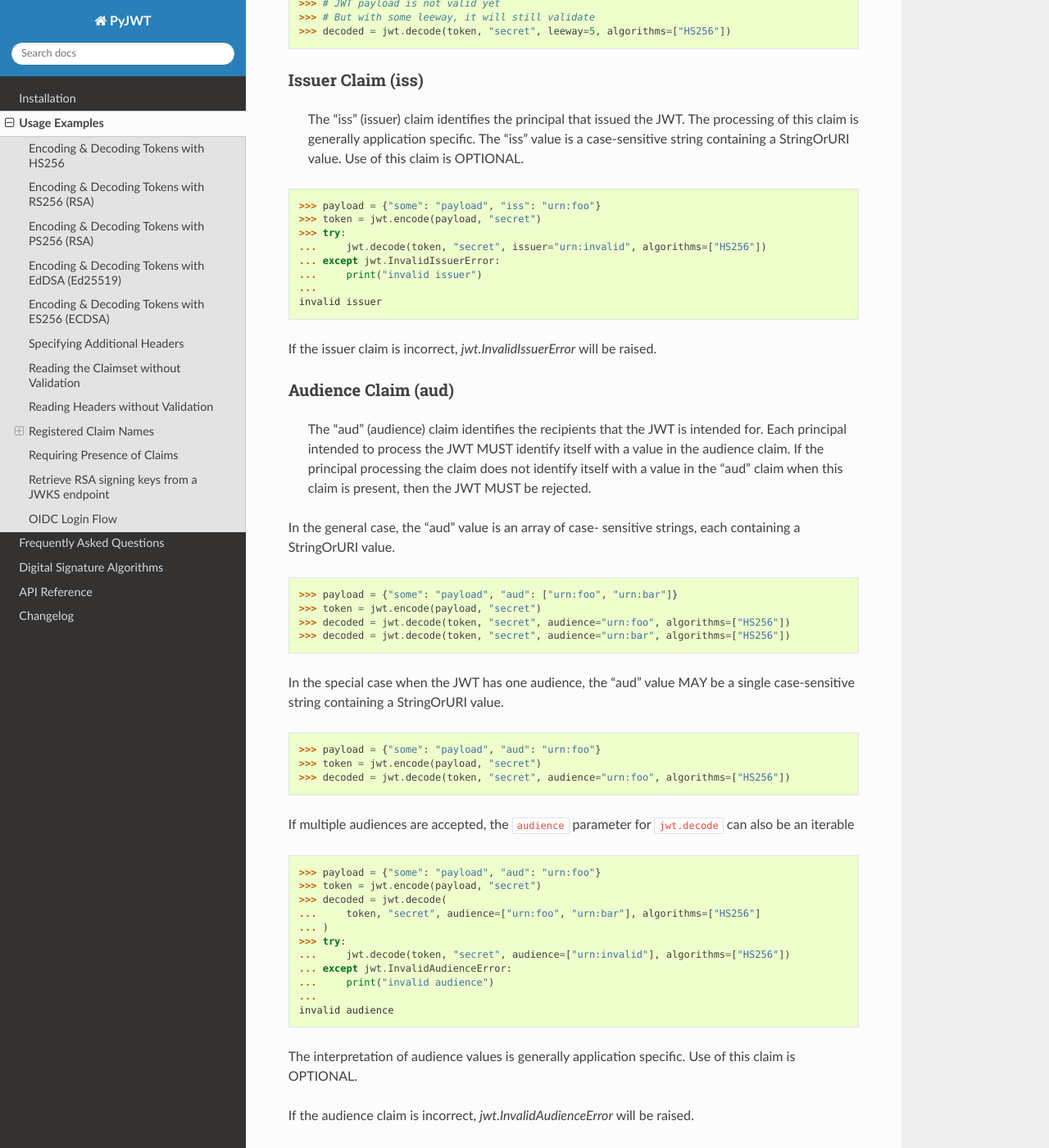
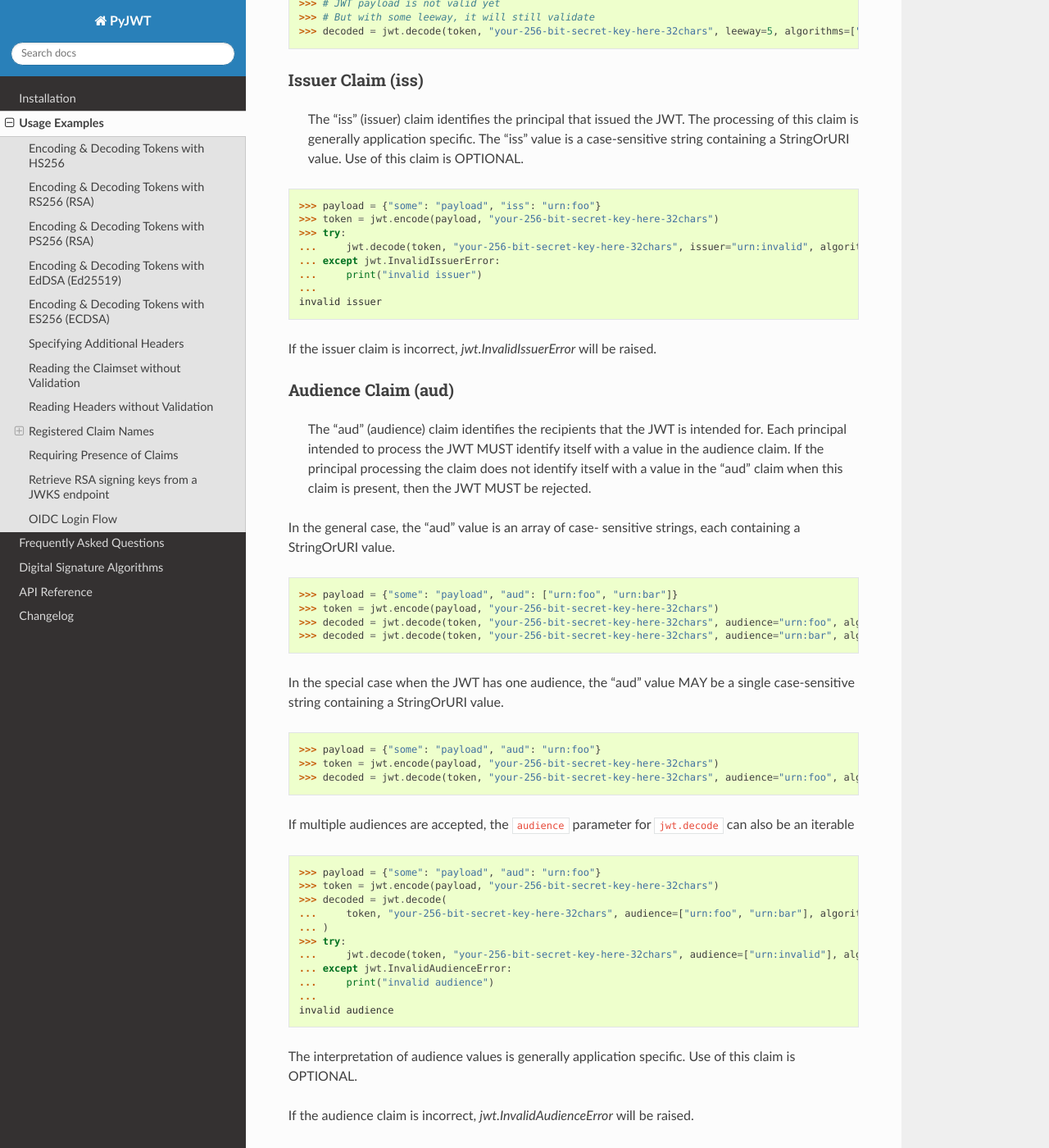
Before and after one commit to jpadilla/pyjwt, a Sphinx documentation site: the page built from docs/usage.rst, in a window 1280 px wide and 1400 px high, scrolled down 5054 px. Shown: the whole window at 82% size. Built offline with Sphinx 7.4.7 and the Read the Docs theme 3.1.0, drawn with Linux system fonts in a browser that asks for light colours; some of the changed text lies outside the part shown.

Commit message:
security: Replace weak keys in documentation examples for CVE-2025-45768

```diff
--- a/CHANGELOG.rst
+++ b/CHANGELOG.rst
@@ -9,6 +9,7 @@ This project adheres to `Semantic Versioning <https://semver.org/>`__.
 
 Fixed
 ~~~~~
+- **Security**: Implement minimum key length validation for HMAC and RSA algorithms to address CVE-2025-45768. HMAC algorithms now require keys of at least 32 bytes (HS256), 48 bytes (HS384), and 64 bytes (HS512). RSA algorithms now require keys of at least 2048 bits as per RFC 7518 and NIST SP800-117 recommendations in `#1085 <https://github.com/jpadilla/pyjwt/pull/1085>`__
 - Validate key against allowed types for Algorithm family in `#964 <https://github.com/jpadilla/pyjwt/pull/964>`__
 - Add iterator for JWKSet in `#1041 <https://github.com/jpadilla/pyjwt/pull/1041>`__
 - Validate `iss` claim is a string during encoding and decoding by @pachewise in `#1040 <https://github.com/jpadilla/pyjwt/pull/1040>`__
--- a/docs/index.rst
+++ b/docs/index.rst
@@ -30,8 +30,8 @@ Example Usage
 .. doctest::
 
     >>> import jwt
-    >>> encoded_jwt = jwt.encode({"some": "payload"}, "secret", algorithm="HS256")
-    >>> jwt.decode(encoded_jwt, "secret", algorithms=["HS256"])
+    >>> encoded_jwt = jwt.encode({"some": "payload"}, "your-256-bit-secret-key-here-32chars", algorithm="HS256")
+    >>> jwt.decode(encoded_jwt, "your-256-bit-secret-key-here-32chars", algorithms=["HS256"])
     {'some': 'payload'}
 
 See :doc:`Usage Examples <usage>` for more examples.
--- a/docs/usage.rst
+++ b/docs/usage.rst
@@ -7,7 +7,7 @@ Encoding & Decoding Tokens with HS256
 .. code-block:: pycon
 
     >>> import jwt
-    >>> key = "secret"
+    >>> key = "your-256-bit-secret-key-here-32chars"
     >>> encoded = jwt.encode({"some": "payload"}, key, algorithm="HS256")
     >>> jwt.decode(encoded, key, algorithms="HS256")
     {'some': 'payload'}
@@ -95,7 +95,7 @@ Specifying Additional Headers
 
     >>> jwt.encode(
     ...     {"some": "payload"},
-    ...     "secret",
+    ...     "your-256-bit-secret-key-here-32chars",
     ...     algorithm="HS256",
     ...     headers={"kid": "230498151c214b788dd97f22b85410a5"},
     ... )
@@ -108,7 +108,7 @@ By default the ``typ`` is attaching to the headers. In case when you don't need
 
     >>> jwt.encode(
     ...     {"some": "payload"},
-    ...     "secret",
+    ...     "your-256-bit-secret-key-here-32chars",
     ...     algorithm="HS256",
     ...     headers={"typ": None},
     ... )
@@ -143,7 +143,7 @@ key in the header.
 
     >>> encoded = jwt.encode(
     ...     {"some": "payload"},
-    ...     "secret",
+    ...     "your-256-bit-secret-key-here-32chars",
     ...     algorithm="HS256",
     ...     headers={"kid": "230498151c214b788dd97f22b85410a5"},
     ... )
@@ -179,8 +179,8 @@ datetime, which will be converted into an int. For example:
 .. code-block:: pycon
 
     >>> from datetime import datetime, timezone
-    >>> token = jwt.encode({"exp": 1371720939}, "secret")
-    >>> token = jwt.encode({"exp": datetime.now(tz=timezone.utc)}, "secret")
+    >>> token = jwt.encode({"exp": 1371720939}, "your-256-bit-secret-key-here-32chars")
+    >>> token = jwt.encode({"exp": datetime.now(tz=timezone.utc)}, "your-256-bit-secret-key-here-32chars")
 
 Expiration time is automatically verified in `jwt.decode()` and raises
 `jwt.ExpiredSignatureError` if the expiration time is in the past:
@@ -188,7 +188,7 @@ Expiration time is automatically verified in `jwt.decode()` and raises
 .. code-block:: pycon
 
     >>> try:
-    ...     jwt.decode(token, "secret", algorithms=["HS256"])
+    ...     jwt.decode(token, "your-256-bit-secret-key-here-32chars", algorithms=["HS256"])
     ... except jwt.ExpiredSignatureError:
     ...     print("expired")
     ...
@@ -213,11 +213,11 @@ you can set a leeway of 10 seconds in order to have some margin:
     >>> payload = {
     ...     "exp": datetime.datetime.now(tz=timezone.utc) + datetime.timedelta(seconds=1)
     ... }
-    >>> token = jwt.encode(payload, "secret")
+    >>> token = jwt.encode(payload, "your-256-bit-secret-key-here-32chars")
     >>> time.sleep(2)
     >>> # JWT payload is now expired
     >>> # But with some leeway, it will still validate
-    >>> decoded = jwt.decode(token, "secret", leeway=5, algorithms=["HS256"])
+    >>> decoded = jwt.decode(token, "your-256-bit-secret-key-here-32chars", leeway=5, algorithms=["HS256"])
 
 Instead of specifying the leeway as a number of seconds, a `datetime.timedelta`
 instance can be used. The last line in the example above is equivalent to:
@@ -225,7 +225,7 @@ instance can be used. The last line in the example above is equivalent to:
 .. code-block:: pycon
 
     >>> decoded = jwt.decode(
-    ...     token, "secret", leeway=datetime.timedelta(seconds=10), algorithms=["HS256"]
+    ...     token, "your-256-bit-secret-key-here-32chars", leeway=datetime.timedelta(seconds=10), algorithms=["HS256"]
     ... )
 
 Not Before Time Claim (nbf)
@@ -243,8 +243,8 @@ The `nbf` claim works similarly to the `exp` claim above.
 
 .. code-block:: pycon
 
-    >>> token = jwt.encode({"nbf": 1371720939}, "secret")
-    >>> token = jwt.encode({"nbf": datetime.datetime.now(tz=timezone.utc)}, "secret")
+    >>> token = jwt.encode({"nbf": 1371720939}, "your-256-bit-secret-key-here-32chars")
+    >>> token = jwt.encode({"nbf": datetime.datetime.now(tz=timezone.utc)}, "your-256-bit-secret-key-here-32chars")
 
 The `nbf` claim also supports the leeway feature similar to the `exp` claim. This
 allows you to validate a “not before” time that is slightly in the future. Using
@@ -258,10 +258,10 @@ synchronization between the token issuer and the validator is imprecise.
     >>> payload = {
     ...     "nbf": datetime.datetime.now(tz=timezone.utc) - datetime.timedelta(seconds=3)
     ... }
-    >>> token = jwt.encode(payload, "secret")
+    >>> token = jwt.encode(payload, "your-256-bit-secret-key-here-32chars")
     >>> # JWT payload is not valid yet
     >>> # But with some leeway, it will still validate
-    >>> decoded = jwt.decode(token, "secret", leeway=5, algorithms=["HS256"])
+    >>> decoded = jwt.decode(token, "your-256-bit-secret-key-here-32chars", leeway=5, algorithms=["HS256"])
 
 
 Issuer Claim (iss)
@@ -275,9 +275,9 @@ Issuer Claim (iss)
 .. code-block:: pycon
 
     >>> payload = {"some": "payload", "iss": "urn:foo"}
-    >>> token = jwt.encode(payload, "secret")
+    >>> token = jwt.encode(payload, "your-256-bit-secret-key-here-32chars")
     >>> try:
-    ...     jwt.decode(token, "secret", issuer="urn:invalid", algorithms=["HS256"])
+    ...     jwt.decode(token, "your-256-bit-secret-key-here-32chars", issuer="urn:invalid", algorithms=["HS256"])
     ... except jwt.InvalidIssuerError:
     ...     print("invalid issuer")
     ...
@@ -301,9 +301,9 @@ sensitive strings, each containing a StringOrURI value.
 .. code-block:: pycon
 
     >>> payload = {"some": "payload", "aud": ["urn:foo", "urn:bar"]}
-    >>> token = jwt.encode(payload, "secret")
-    >>> decoded = jwt.decode(token, "secret", audience="urn:foo", algorithms=["HS256"])
-    >>> decoded = jwt.decode(token, "secret", audience="urn:bar", algorithms=["HS256"])
+    >>> token = jwt.encode(payload, "your-256-bit-secret-key-here-32chars")
+    >>> decoded = jwt.decode(token, "your-256-bit-secret-key-here-32chars", audience="urn:foo", algorithms=["HS256"])
+    >>> decoded = jwt.decode(token, "your-256-bit-secret-key-here-32chars", audience="urn:bar", algorithms=["HS256"])
 
 In the special case when the JWT has one audience, the "aud" value MAY be
 a single case-sensitive string containing a StringOrURI value.
@@ -311,8 +311,8 @@ a single case-sensitive string containing a StringOrURI value.
 .. code-block:: pycon
 
     >>> payload = {"some": "payload", "aud": "urn:foo"}
-    >>> token = jwt.encode(payload, "secret")
-    >>> decoded = jwt.decode(token, "secret", audience="urn:foo", algorithms=["HS256"])
+    >>> token = jwt.encode(payload, "your-256-bit-secret-key-here-32chars")
+    >>> decoded = jwt.decode(token, "your-256-bit-secret-key-here-32chars", audience="urn:foo", algorithms=["HS256"])
 
 If multiple audiences are accepted, the ``audience`` parameter for
 ``jwt.decode`` can also be an iterable
@@ -320,12 +320,12 @@ If multiple audiences are accepted, the ``audience`` parameter for
 .. code-block:: pycon
 
     >>> payload = {"some": "payload", "aud": "urn:foo"}
-    >>> token = jwt.encode(payload, "secret")
+    >>> token = jwt.encode(payload, "your-256-bit-secret-key-here-32chars")
     >>> decoded = jwt.decode(
-    ...     token, "secret", audience=["urn:foo", "urn:bar"], algorithms=["HS256"]
+    ...     token, "your-256-bit-secret-key-here-32chars", audience=["urn:foo", "urn:bar"], algorithms=["HS256"]
     ... )
     >>> try:
-    ...     jwt.decode(token, "secret", audience=["urn:invalid"], algorithms=["HS256"])
+    ...     jwt.decode(token, "your-256-bit-secret-key-here-32chars", audience=["urn:invalid"], algorithms=["HS256"])
     ... except jwt.InvalidAudienceError:
     ...     print("invalid audience")
     ...
@@ -347,8 +347,8 @@ Issued At Claim (iat)
 
 .. code-block:: pycon
 
-    >>> token = jwt.encode({"iat": 1371720939}, "secret")
-    >>> token = jwt.encode({"iat": datetime.datetime.now(tz=timezone.utc)}, "secret")
+    >>> token = jwt.encode({"iat": 1371720939}, "your-256-bit-secret-key-here-32chars")
+    >>> token = jwt.encode({"iat": datetime.datetime.now(tz=timezone.utc)}, "your-256-bit-secret-key-here-32chars")
 
 Requiring Presence of Claims
 ----------------------------
@@ -357,11 +357,11 @@ If you wish to require one or more claims to be present in the claimset, you can
 
 .. code-block:: pycon
 
-    >>> token = jwt.encode({"sub": "1234567890", "iat": 1371720939}, "secret")
+    >>> token = jwt.encode({"sub": "1234567890", "iat": 1371720939}, "your-256-bit-secret-key-here-32chars")
     >>> try:
     ...     jwt.decode(
     ...         token,
-    ...         "secret",
+    ...         "your-256-bit-secret-key-here-32chars",
     ...         options={"require": ["exp", "iss", "sub"]},
     ...         algorithms=["HS256"],
     ...     )
```
